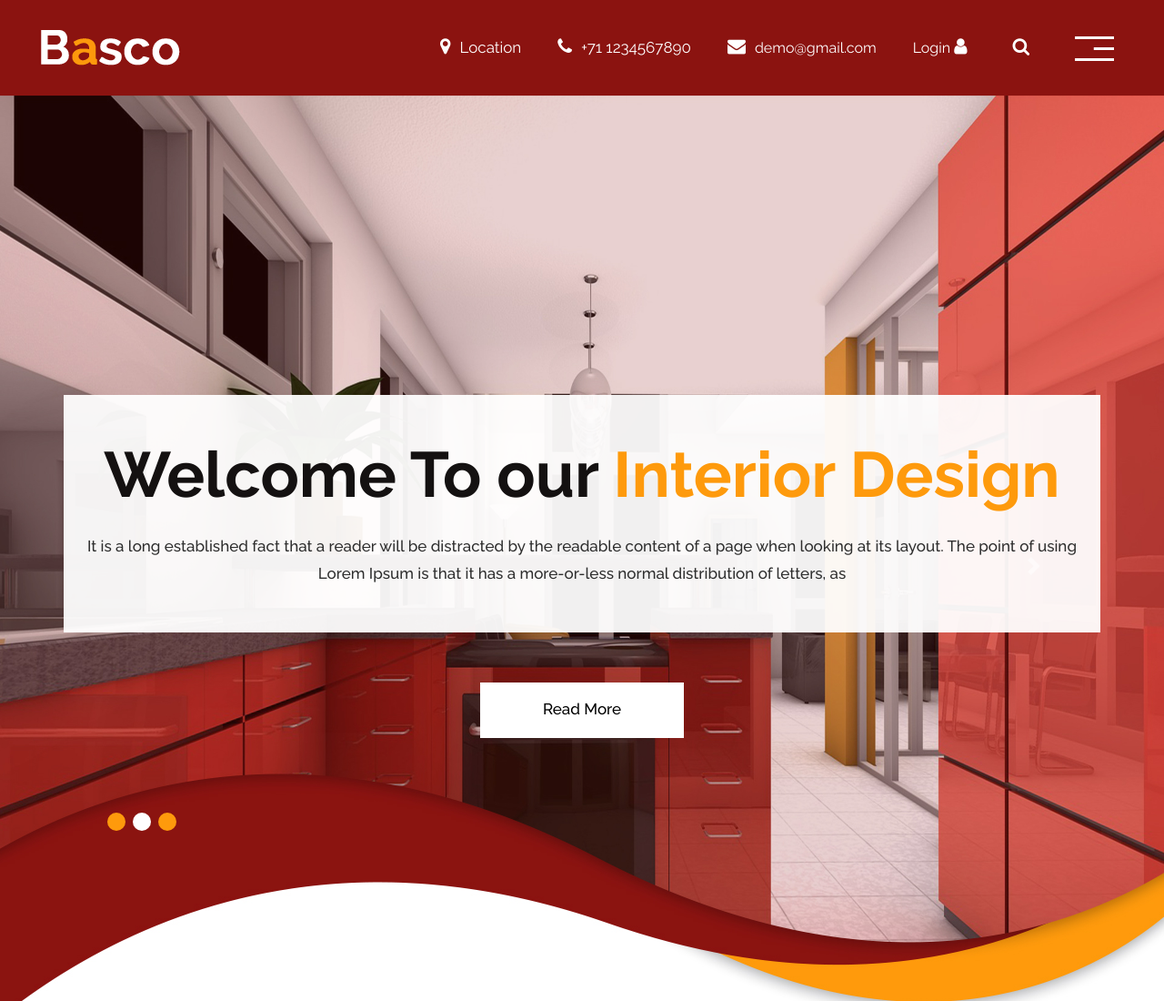
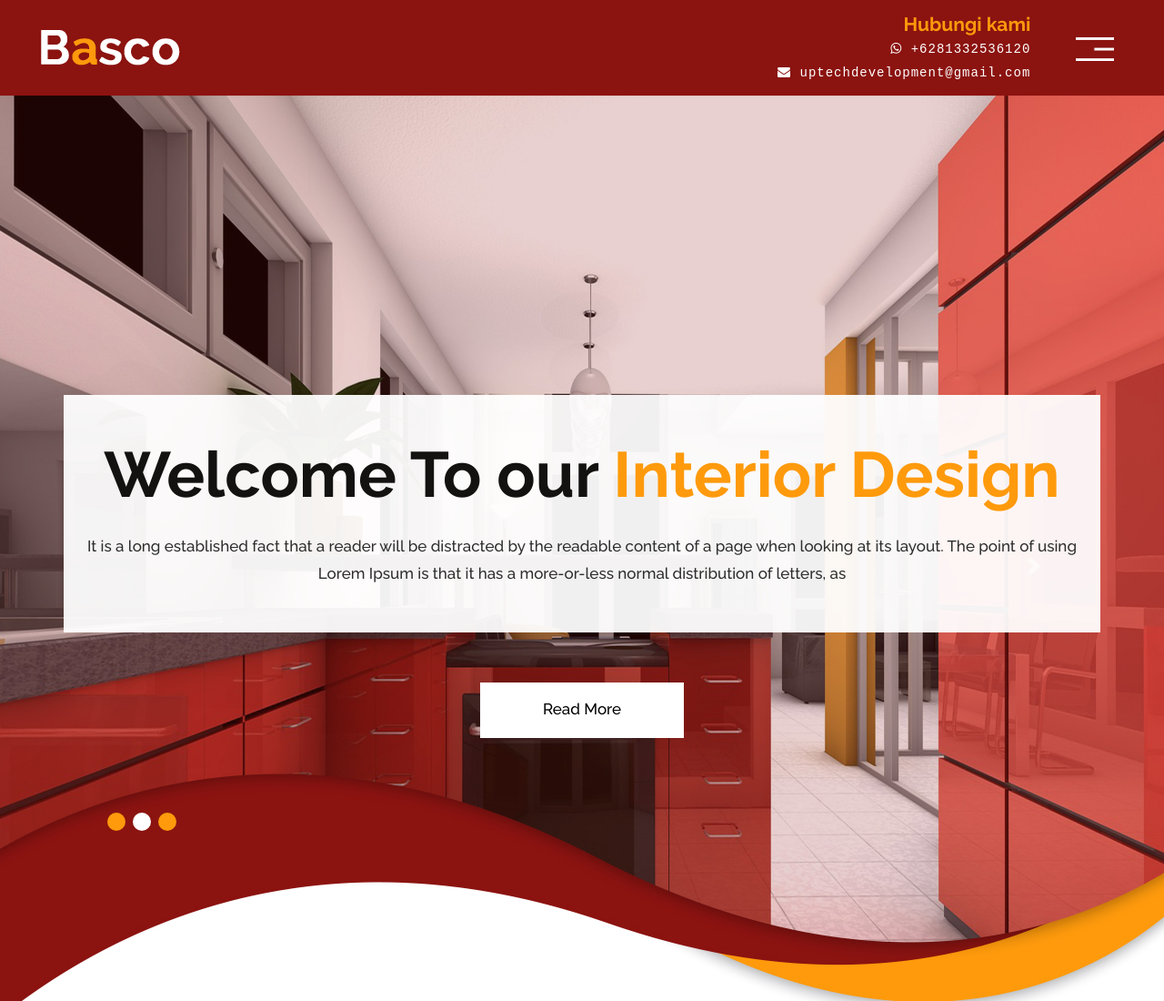
Before and after one commit to rahmatmn/opoikidi, a plain HTML site: page index.html in a window 1280 px wide. Shown: the top 1100 px of the page at 91% size. Drawn offline with Linux system fonts and the light colour scheme.

Commit message:
iki header hub seng bener

```diff
--- a/css/responsive.css
+++ b/css/responsive.css
@@ -10,6 +10,11 @@
     ul.email li {
         padding: 0 9px;
     }
+
+    ul.hub_kami li {
+        padding: 0 9px;
+    }
+
     .banner_main .bg_white h1 {
         font-size: 60px;
     }
--- a/css/style.css
+++ b/css/style.css
@@ -250,6 +250,36 @@ header {
 
 
 /** menu section **/
+
+ul.hub_kami{
+     color: #fff;
+     text-align: right;
+     position: relative;
+     margin-top: -20px;
+
+}
+
+ul.hub_kami li a{
+     color: #fff;
+     letter-spacing: 1px;
+     font-family: monospace;
+}
+
+ul.hub_kami li a:hover{
+     color: #FD990C;
+     border-bottom: 1px #fff solid;
+     border-width: 70%;
+}
+
+li span.hub_kami_head p{
+     font-size: 1.5em;
+     font-weight: bold;
+     color: #FD990C;
+}
+
+
+
+
 
 ul.email {
      padding-top: 4px;
--- a/index.html
+++ b/index.html
@@ -46,19 +46,31 @@
       <div class="head-top">
          <div class="container-fluid">
             <div class="row">
-               <div class="col-sm-3">
+               <div class="col-sm-6">
                   <div class="logo">
                      <a href="index.html"><img src="images/logo_footer.png" /></a>
                   </div>
                </div>
-               <div class="col-sm-9">
+               <div class="col-sm-5">
+                  <ul class="hub_kami text_align_right">
+                     <li class="d_none"><span class="hub_kami_head">
+                           <p>Hubungi kami</p>
+                        </span></li>
+                     <li class="d_none"> <a href=""><i class="fa fa-whatsapp" aria-hidden="true"></i> +6281332536120</a>
+                     </li>
+                     <li class="d_none"> <a href=""><i class="fa fa-envelope" aria-hidden="true"></i>
+                           uptechdevelopment@gmail.com</a>
+                     </li>
+                  </ul>
+               </div>
+               <div class="col-sm-1">
                   <ul class="email text_align_right">
-                     <li class="d_none"> <i class="fa fa-map-marker" aria-hidden="true"></i>Location</a></li>
+                     <!-- <li class="d_none"> <i class="fa fa-map-marker" aria-hidden="true"></i>Location</a></li>
                      <li class="d_none"><i class="fa fa-phone" aria-hidden="true"></i>+71 1234567890</a></li>
                      <li class="d_none"> <a href="#"><i class="fa fa-envelope" aria-hidden="true"></i>demo@gmail.com</a>
                      </li>
                      <li class="d_none"> <a href="#">Login <i class="fa fa-user" aria-hidden="true"></i></a> </li>
-                     <li class="d_none"><i class="fa fa-search" style="cursor: pointer;" aria-hidden="true"></i></li>
+                     <li class="d_none"><i class="fa fa-search" style="cursor: pointer;" aria-hidden="true"></i></li> -->
                      <li> <button class="openbtn" onclick="openNav()"><img src="images/menu_btn.png"></button></li>
                   </ul>
                </div>
```
